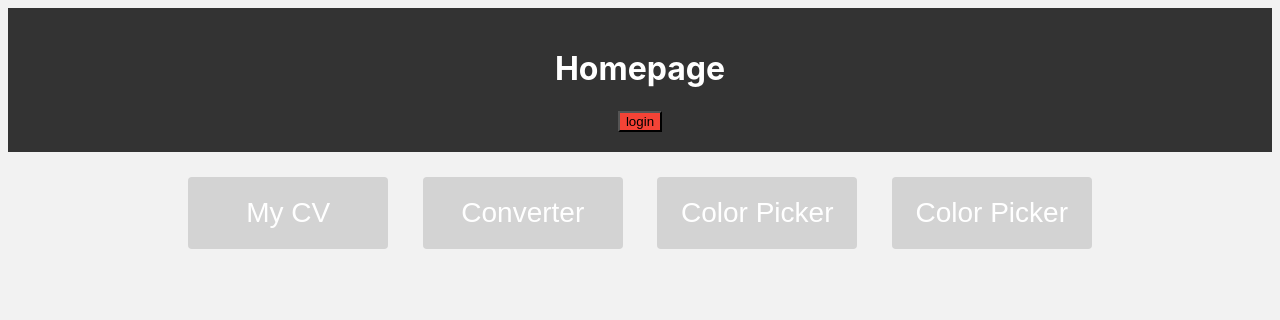
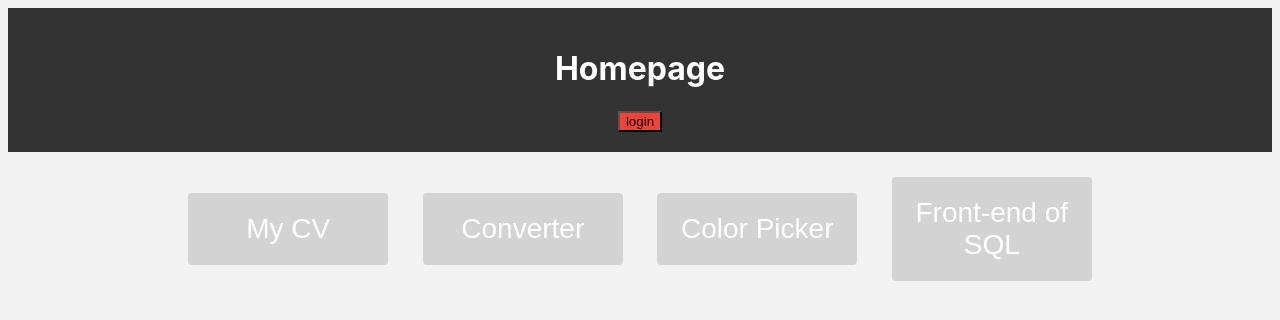
Before and after one commit to Motya01/Nsi, a plain HTML site: page index.html in a window 1280 px wide. Drawn offline with Linux system fonts and the light colour scheme.

Commit message:
Update index.html

```diff
--- a/index.html
+++ b/index.html
@@ -12,8 +12,8 @@
     <nav>
         <a href="https://motya01.github.io/Nsi/cv.html"><button class="button" style="vertical-align:middle"><span>My CV </span></button></a>
         <a href="https://motya01.github.io/Nsi/converter.html"><button class="button" style="vertical-align:middle"><span>Converter</span></button></a>
-        <a href="https://motya01.github.io/Nsi/colorpicker.html"><button class="button" style="vertical-align:middle"><span>Color Picker </span></button></a>
-        <a href="https://motya01.github.io/Nsi/templates/index1.html"><button class="button" style="vertical-align:middle"><span>Color Picker </span></button></a>
+        <a href="https://motya01.github.io/Nsi/colorpicker.html"><button class="button" style="vertical-align:middle"><span>Color Picker</span></button></a>
+        <a href="https://motya01.github.io/Nsi/templates/index1.html"><button class="button" style="vertical-align:middle"><span>Front-end of SQL</span></button></a>
     </nav>
 </body>
 </html>
```
